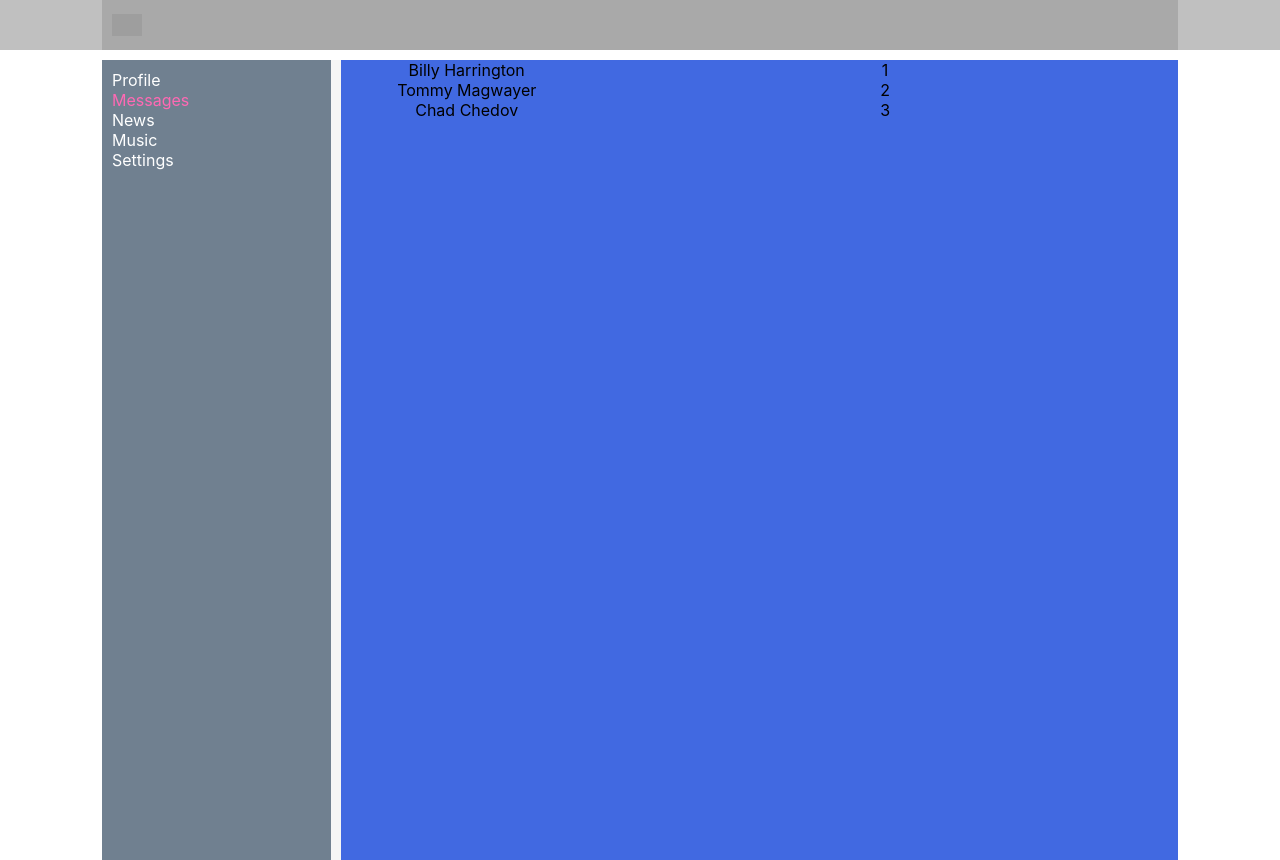
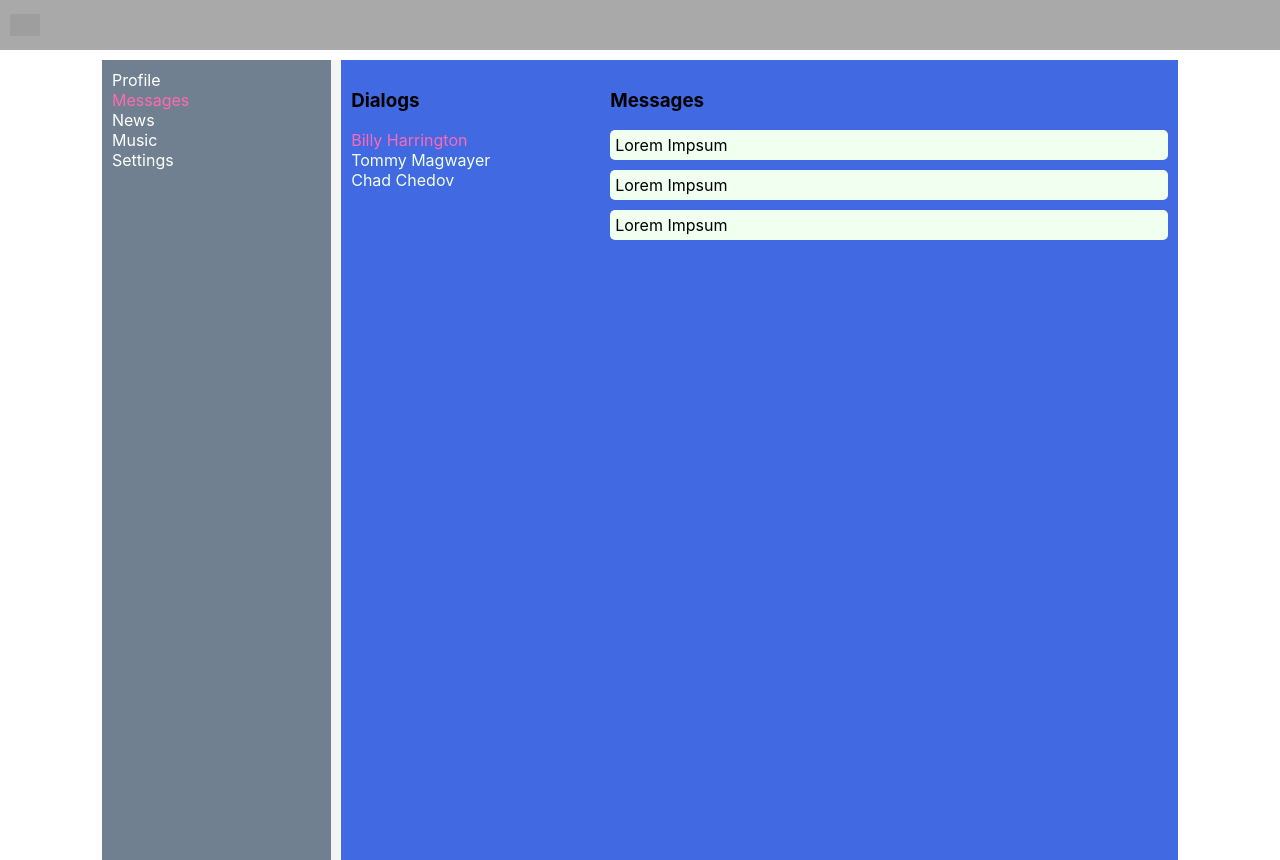
Before and after one commit to YuriyPshenov/samurai-way-main, a React (Create React App) app: page /dialogs in a window 1280 px wide. Built offline with nearby package versions, Linux system fonts and the light colour scheme; grey boxes are pictures that could not be loaded.

Commit message:
samurai way main 21

```diff
--- a/src/App.css
+++ b/src/App.css
@@ -7,6 +7,6 @@
     width: 1076px;
     height: 100vh;
     display: flex;
-    margin: 0 auto;
+    margin: 10px auto 0 auto;
     background-color: whitesmoke;
 }
--- a/src/components/Dialogs/Dialogs.module.css
+++ b/src/components/Dialogs/Dialogs.module.css
@@ -8,8 +8,31 @@
 
 .dialogs {
     width: 30%;
+    padding: 10px;
+    text-align: start;
 }
+
+.dialogs .active {
+    color: hotpink;
+}
+
+.dialog {
+    color: honeydew;
+}
+
 
 .messages {
     width: 70%;
+    padding: 10px;
+    text-align: start;
 }
+
+.message {
+    border-radius: 5px;
+    background-color: honeydew;
+    margin-bottom: 10px;
+}
+
+.message div {
+    padding: 5px;
+}
--- a/src/components/Dialogs/Dialogs.tsx
+++ b/src/components/Dialogs/Dialogs.tsx
@@ -6,14 +6,22 @@ export const Dialogs = () => {
     return (
         <div className={s.dialogsContainer}>
             <div className={s.dialogs}>
-                <div>Billy Harrington</div>
-                <div>Tommy Magwayer</div>
-                <div>Chad Chedov</div>
+                <h3>Dialogs</h3>
+                <div className={s.dialog + ' ' + s.active}>Billy Harrington</div>
+                <div className={s.dialog}>Tommy Magwayer</div>
+                <div className={s.dialog}>Chad Chedov</div>
             </div>
             <div className={s.messages}>
-                <div>1</div>
-                <div>2</div>
-                <div>3</div>
+                <h3>Messages</h3>
+                <div className={s.message}>
+                    <div>Lorem Impsum</div>
+                </div>
+                <div className={s.message}>
+                    <div>Lorem Impsum</div>
+                </div>
+                <div className={s.message}>
+                    <div>Lorem Impsum</div>
+                </div>
             </div>
         </div>
     );
--- a/src/components/Header/Header.module.css
+++ b/src/components/Header/Header.module.css
@@ -1,11 +1,6 @@
-.headerBack {
-    background-color: silver;
-    margin-bottom: 10px;
-}
-
 .header {
     display: flex;
-    width: 1076px;
+    width: 100%;
     height: 50px;
     align-items: center;
     margin: 0 auto;
--- a/src/components/Header/Header.tsx
+++ b/src/components/Header/Header.tsx
@@ -3,11 +3,9 @@ import s from './Header.module.css';
 
 const Header = () => {
     return (
-        <div className={s.headerBack}>
-            <header className={s.header}>
-                <img src="https://cdn1.iconfinder.com/data/icons/logotypes/32/circle-facebook_-512.png" alt="logo"/>
-            </header>
-        </div>
+        <header className={s.header}>
+            <img src="https://cdn1.iconfinder.com/data/icons/logotypes/32/circle-facebook_-512.png" alt="logo"/>
+        </header>
     );
 };
 
```
